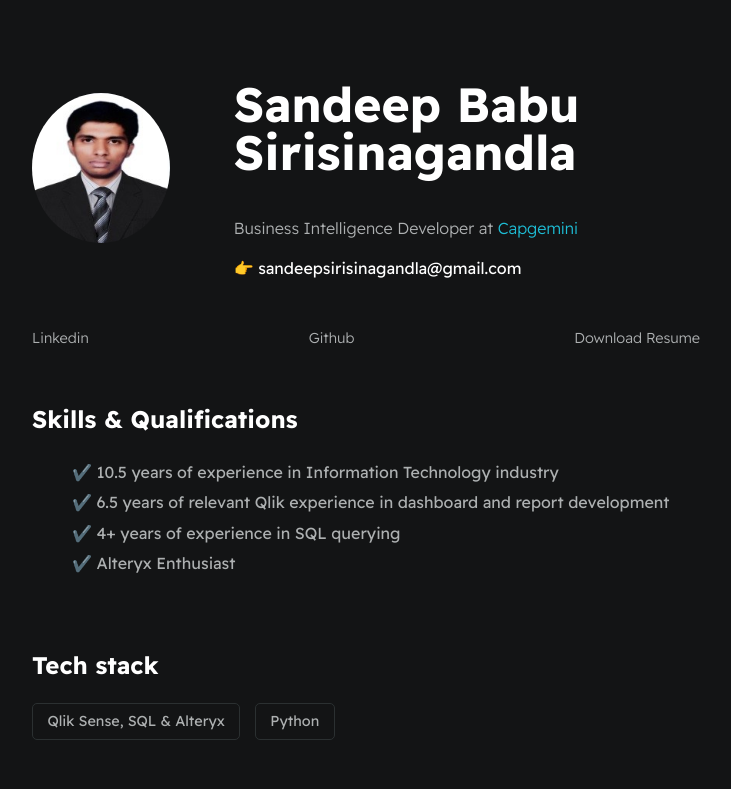
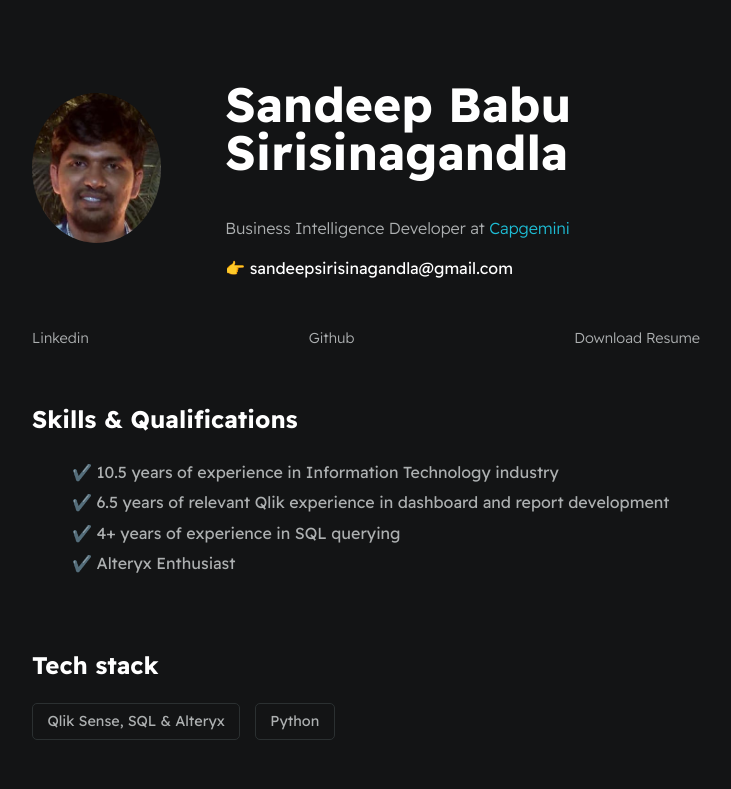
Before and after one commit to sandeeps87/Resume-Website, a plain HTML site: page index.html in a window 1280 px wide. Shown: the top 789 px of the page, without its empty margins (274-1005 px from the left). Drawn offline with Linux system fonts and the light colour scheme.

Commit message:
Your commit message

```diff
--- a/index.html
+++ b/index.html
@@ -12,7 +12,7 @@
         <div id="container--main">
 
             <section id="wrapper--hero" class="section--page">
-                <img id="profile-pic" src="./assets/images/profile_pic.JPG">
+                <img id="profile-pic" src="./assets/images/profile_pic.JPEG">
 
                 <div>
                     <h1 id="user-name">Sandeep Babu Sirisinagandla</h1>
```
Also changed, not shown: assets/images/profile_pic.jpeg (added), assets/images/profile_pic2.jpg (renamed from assets/images/profile_pic.jpg).
